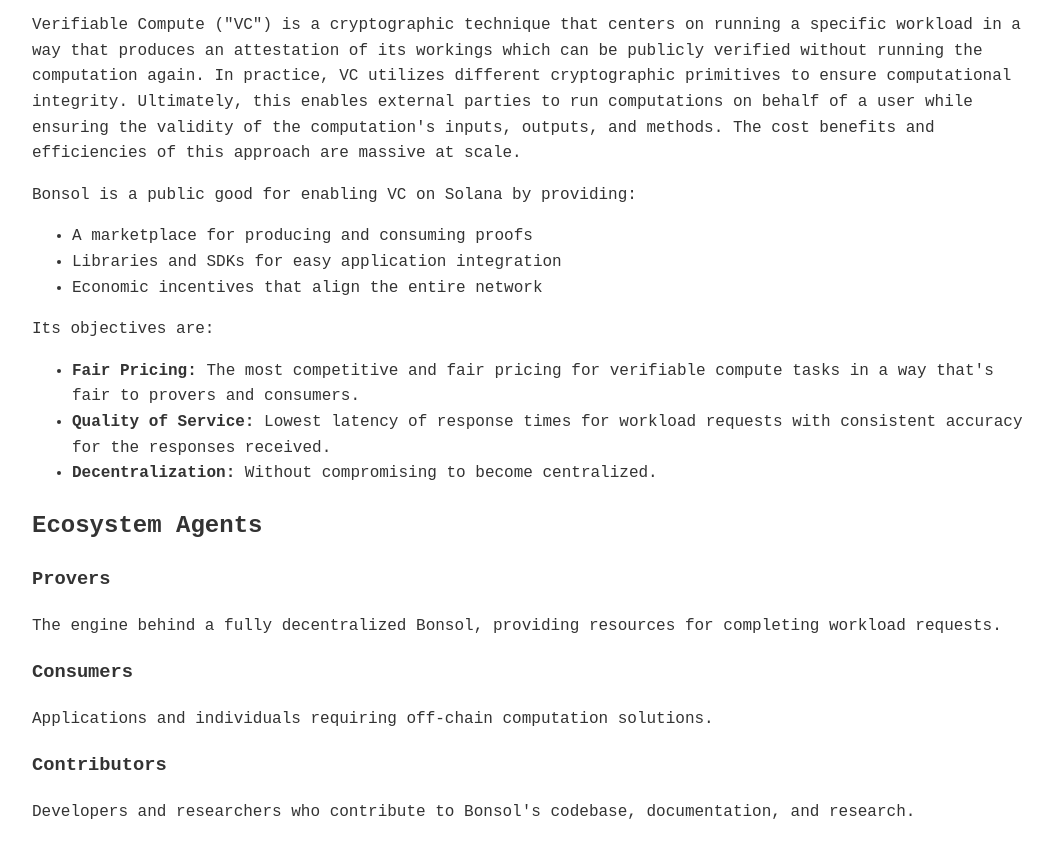
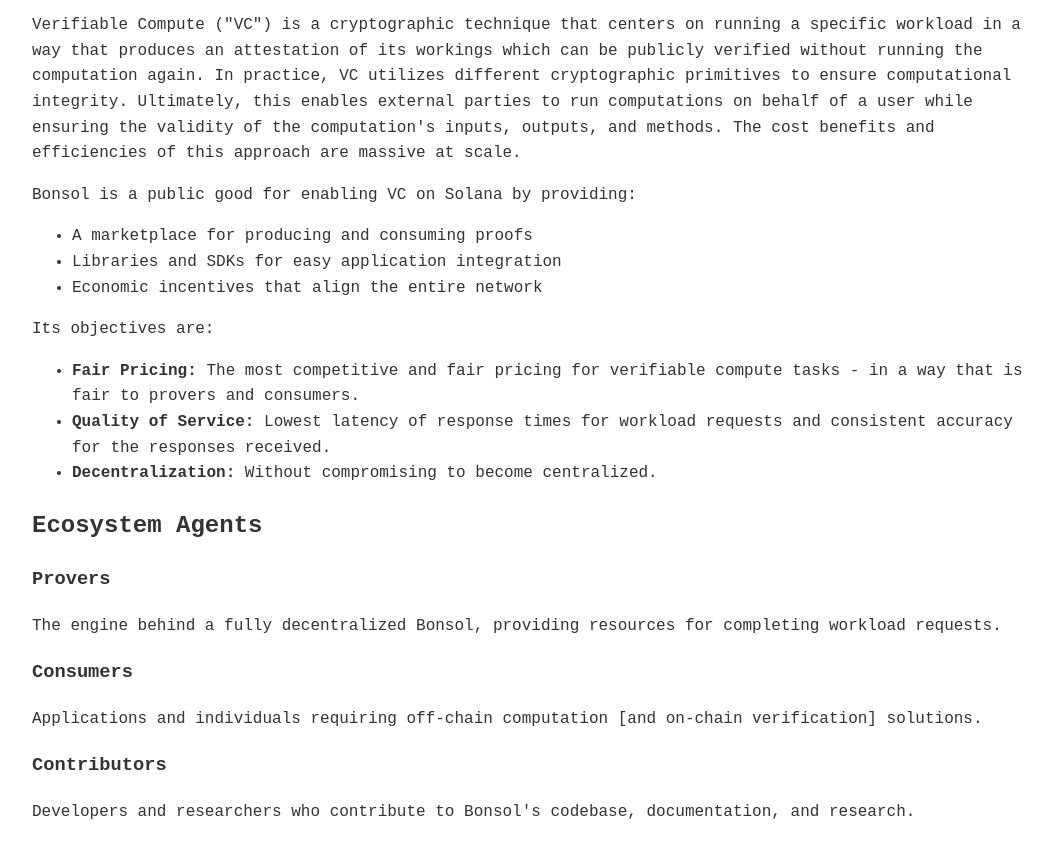
Before and after one commit to hunterhsiao/bonsol_website, a plain HTML site: page about.html in a window 1280 px wide. Shown: the part 212-1070 px from the top of the page, without its empty margins (108-1161 px from the left). Drawn offline with Linux system fonts and the light colour scheme.

Commit message:
Update about.html

```diff
--- a/about.html
+++ b/about.html
@@ -80,8 +80,8 @@
 
         <p>Its objectives are:</p>
         <ul>
-            <li><strong>Fair Pricing:</strong> The most competitive and fair pricing for verifiable compute tasks in a way that's fair to provers and consumers.</li>
-            <li><strong>Quality of Service:</strong> Lowest latency of response times for workload requests with consistent accuracy for the responses received.</li>
+            <li><strong>Fair Pricing:</strong> The most competitive and fair pricing for verifiable compute tasks - in a way that is fair to provers and consumers.</li>
+            <li><strong>Quality of Service:</strong> Lowest latency of response times for workload requests and consistent accuracy for the responses received.</li>
             <li><strong>Decentralization:</strong> Without compromising to become centralized.</li>
         </ul>
     </div>
@@ -92,7 +92,7 @@
             <p>The engine behind a fully decentralized Bonsol, providing resources for completing workload requests.</p>
 
             <h3>Consumers</h3>
-            <p>Applications and individuals requiring off-chain computation solutions.</p>
+            <p>Applications and individuals requiring off-chain computation [and on-chain verification] solutions.</p>
 
             <h3>Contributors</h3>
             <p>Developers and researchers who contribute to Bonsol's codebase, documentation, and research.</p>
```
